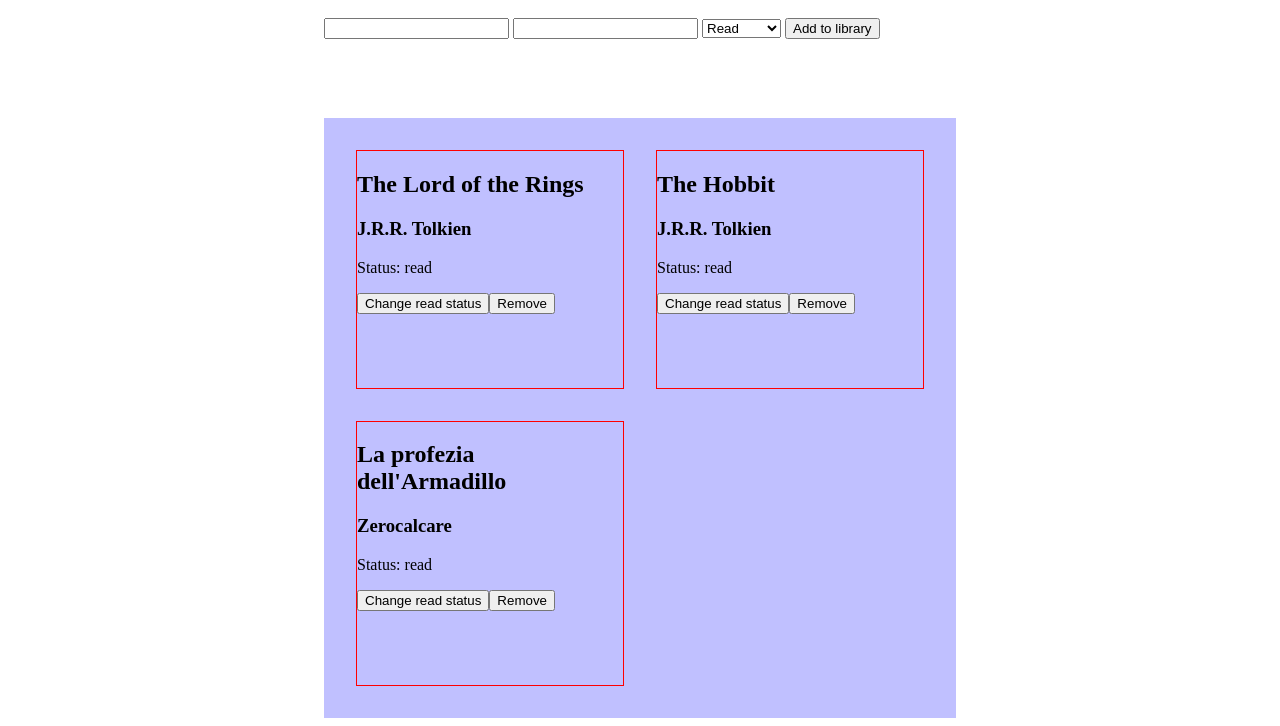
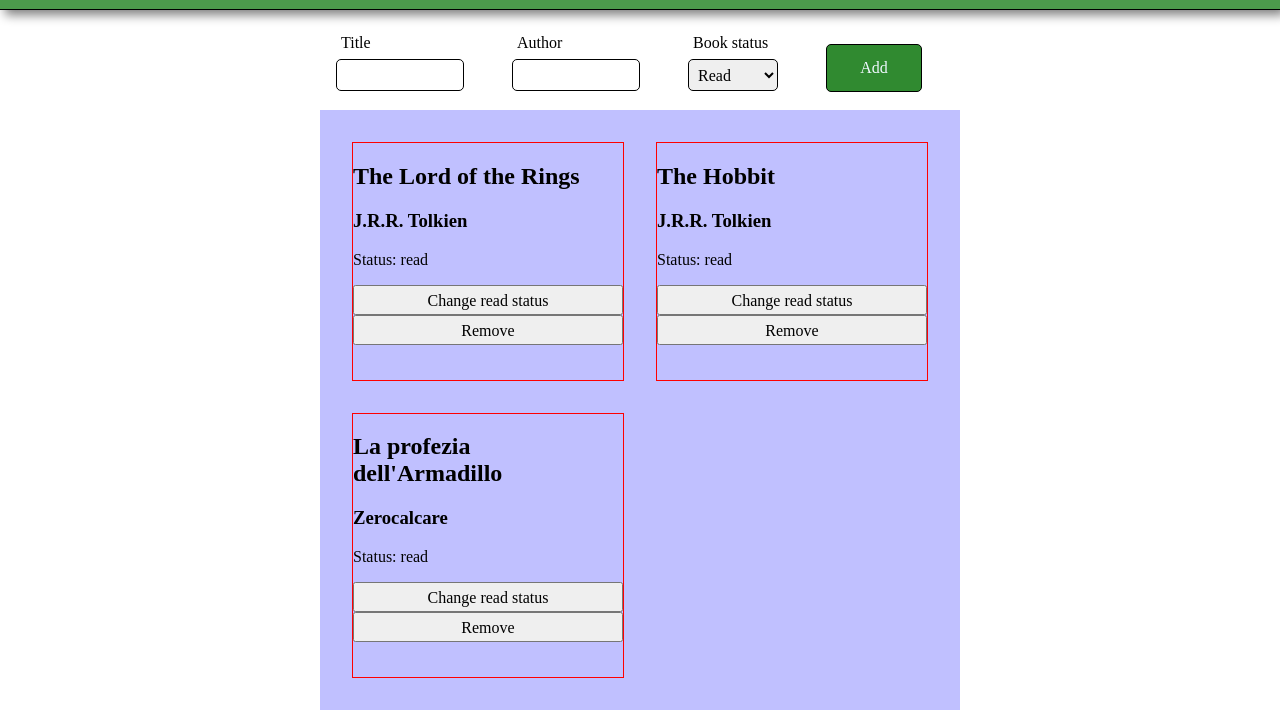
Before and after one commit to BuonicosII/library, a plain HTML site: page index.html in a window 1280 px wide. Shown: the part 90-816 px from the top of the page. Drawn offline with Linux system fonts and the light colour scheme.

Commit message:
Add UI to header and submit book form

```diff
--- a/index.html
+++ b/index.html
@@ -9,15 +9,24 @@
     <script src="script.js" defer></script>
 </head>
 <body>
-    <h1 id="header">The Library</h1>
+    <div id="topbar"><h1 id="header">The Library</h1></div>
     <form action="" id="addtolibrary">
-        <input type="text" id="title" name="title" required>
-        <input type="text" id="author" name="author" required>
-        <select id="readstatus">
+        <div>
+            <label for="title">Title</label>
+            <input type="text" id="title" name="title" required>
+        </div>
+        <div>
+            <label for="author">Author</label>
+            <input type="text" id="author" name="author" required>
+        </div>
+        <div>
+            <label for="readstatus">Book status</label>
+            <select id="readstatus">
             <option value="read">Read</option>
             <option value="rot read">Not Read</option>
         </select>
-        <button type="submit" form="addtolibrary" id="submitbutton">Add to library</button>
+        </div>
+        <div><button type="submit" form="addtolibrary" id="submitbutton">Add</button></div>
     </form>
     <div id="shelf"></div>
 </body>
--- a/style.css
+++ b/style.css
@@ -1,18 +1,82 @@
+button,
+label,
+input,
+select,
+progress,
+meter {
+  display: block;
+  font-family: inherit;
+  font-size: 100%;
+  margin: 0;
+  box-sizing: border-box;
+  width: 100%;
+  padding: 5px;
+  height: 30px;
+}
+
 body {
     display: grid;
     grid-template-columns: 1fr 2fr 1fr;
     grid-template-rows: 1fr 1fr 6fr;
     height: 100vh;
+    margin: 0;
+}
+
+#topbar {
+    grid-area: 1 / 1 / 2 / 4;
+    background-color: rgba(48, 138, 48, 0.863);
+    display: grid;
+    grid-template-columns: 1fr 2fr 1fr;
+    border-bottom: 1px solid rgb(0, 0, 0);
+    box-shadow: 5px 5px 10px grey;
 }
 
 #header {
     grid-area: 1 / 2 / 2 / 3;
-    background-color: rgba(137, 43, 226, 0.247)
+    margin: 0;
+    display: flex;
+    align-items: center;
+    color: aliceblue;
 }
 
 form {
     grid-area: 2 / 2 / 3 / 3;
-    color: rgba(255, 0, 0, 0.24)
+    display: flex;
+    gap: 1rem;
+}
+
+#addtolibrary div {
+    display: flex;
+    flex-direction: column;
+    justify-content: center;
+    padding: 1rem;
+}
+
+#addtolibrary div input {
+    height: 2rem;
+    border: 1px solid black;
+    border-radius: 5px;
+    padding: 2px;
+    padding-left: 5px;
+    width: 10vw;
+}
+
+#addtolibrary div select {
+    height: 2rem;
+    border: 1px solid black;
+    border-radius: 5px;
+    padding: 2px;
+    padding-left: 5px;
+}
+
+#submitbutton {
+    color: aliceblue;
+    background-color: rgb(48, 138, 48);
+    border-radius: 5px;
+    border: 1px solid black;
+    height: 3rem;
+    margin-top: 1rem;
+    width: 6rem;
 }
 
 #shelf {
```
